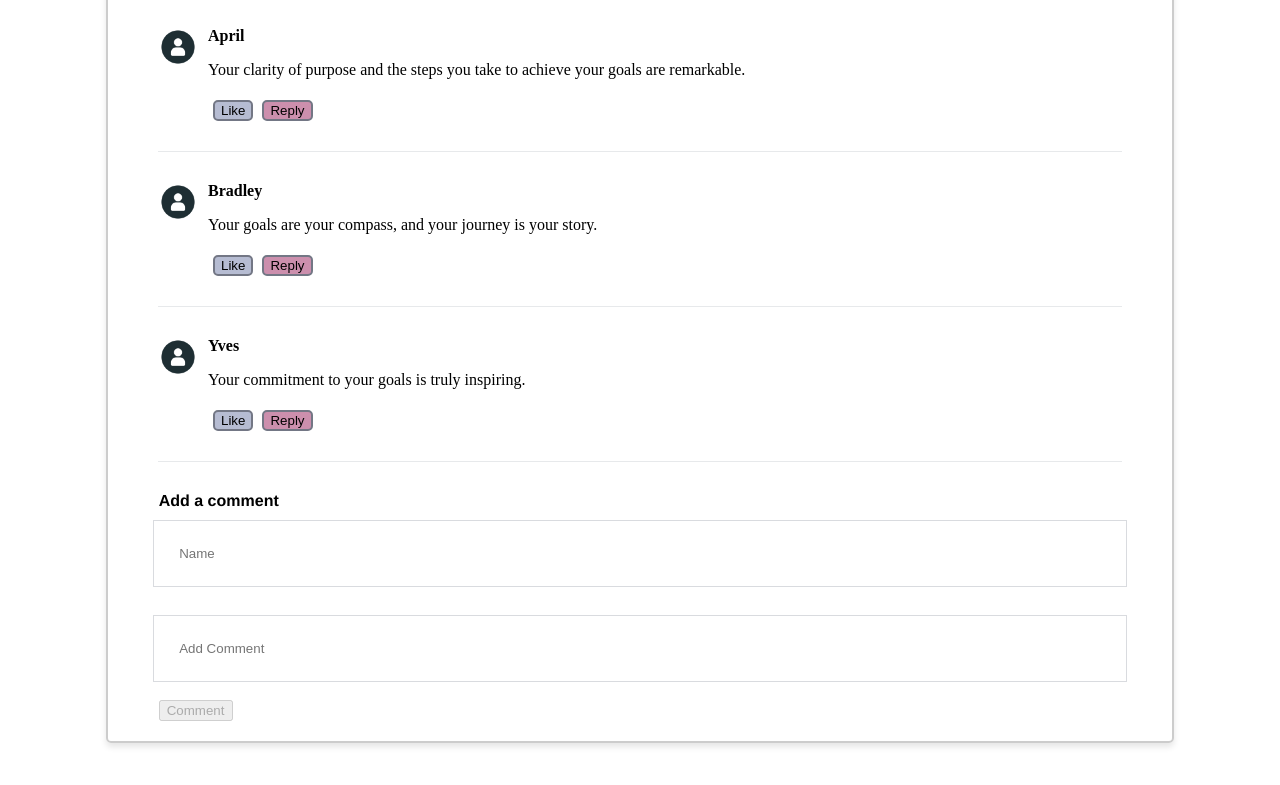
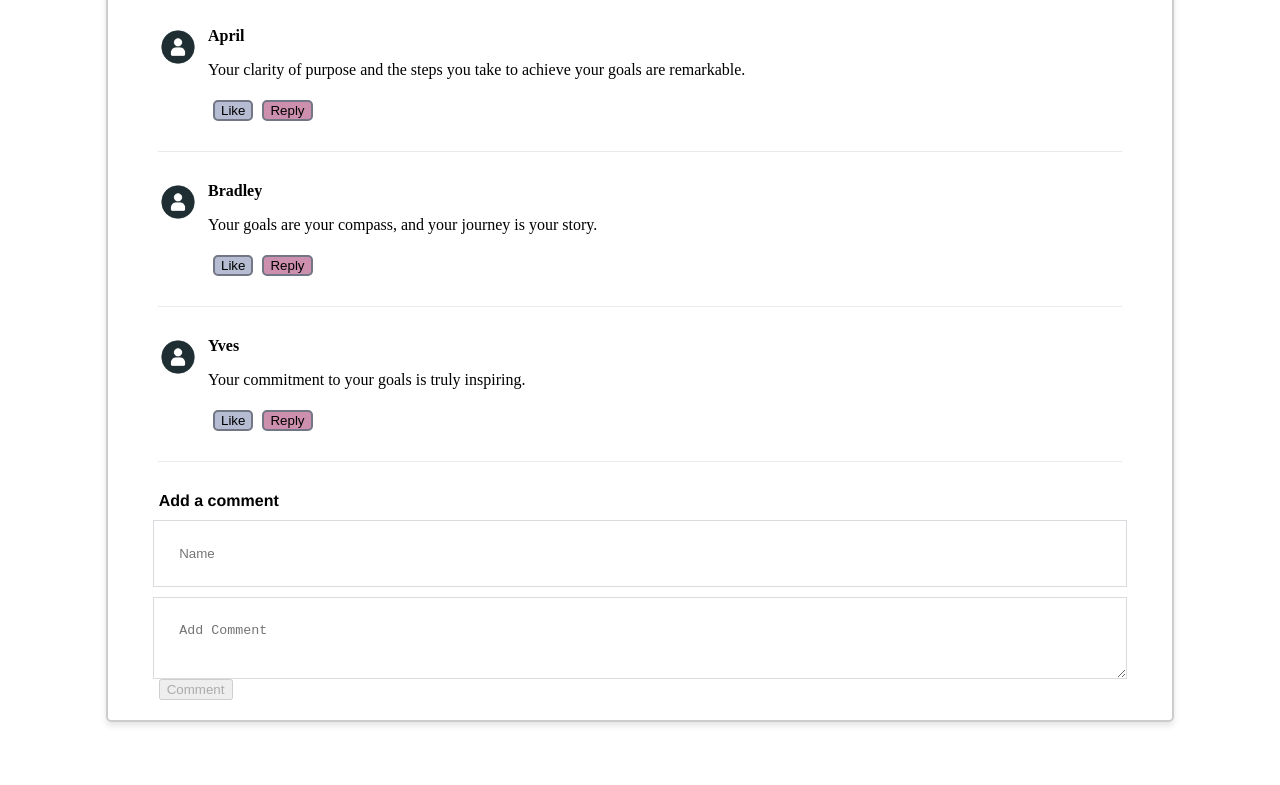
Before and after one commit to PUP-BSIT/exercise-12-hypefive, a plain HTML site: page villa-villa_diana/Villa-Villa_Diana.html in a window 1280 px wide. Shown: the part 5520-6305 px from the top of the page. Drawn offline with Linux system fonts and the light colour scheme.

Commit message:
Update html file

```diff
--- a/villa-villa_diana/Villa-Villa_Diana.html
+++ b/villa-villa_diana/Villa-Villa_Diana.html
@@ -298,26 +298,23 @@
           <button class="reply-button">Reply</button>
         </div>
       </div>
-      <div id = "new_comment_container">
-
-      </div>
+      <div id="new_comment_container"></div>
 
       <form>
-        <label class="form-label">Add a comment</label><br />
+        <label class="form-label">Add a comment</label>
         <input
           type="text"
           id="name"
           placeholder="Name"
           oninput="newComment()"
           class="name-box"
-        /><br />
-        <input
-          type="textarea"
+        />
+        <textarea
           id="user_comment"
           placeholder="Add Comment"
           oninput="newComment()"
           class="comment-box"
-        /><br />
+        ></textarea>
         <button
           type="button"
           id="comment_btn"
```
